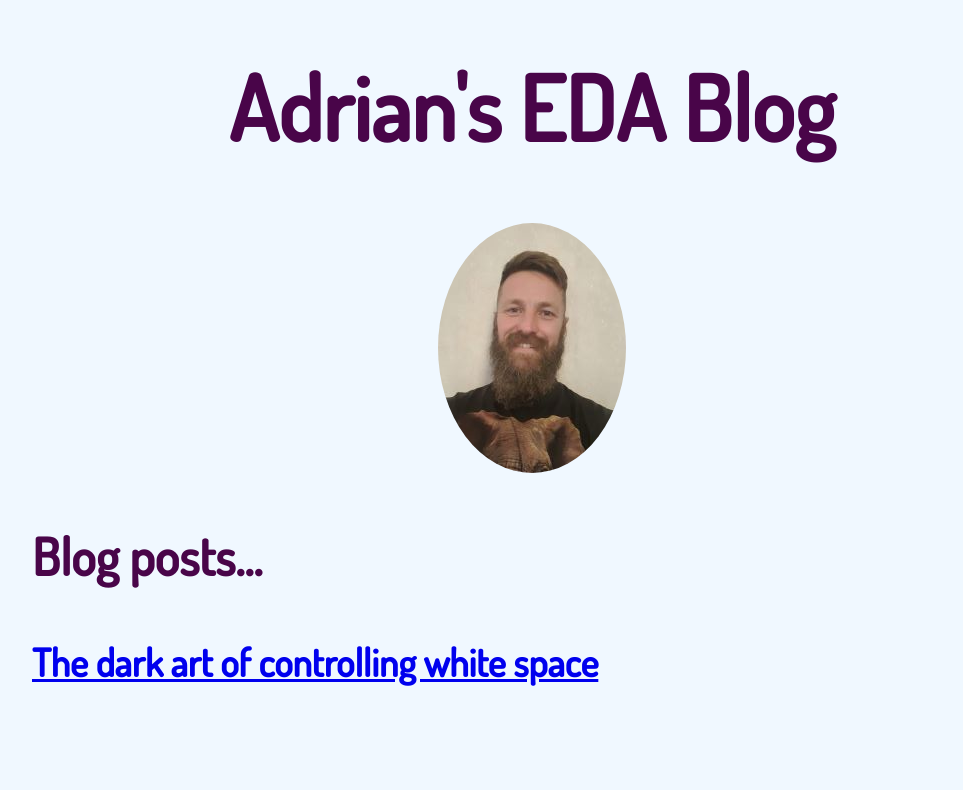
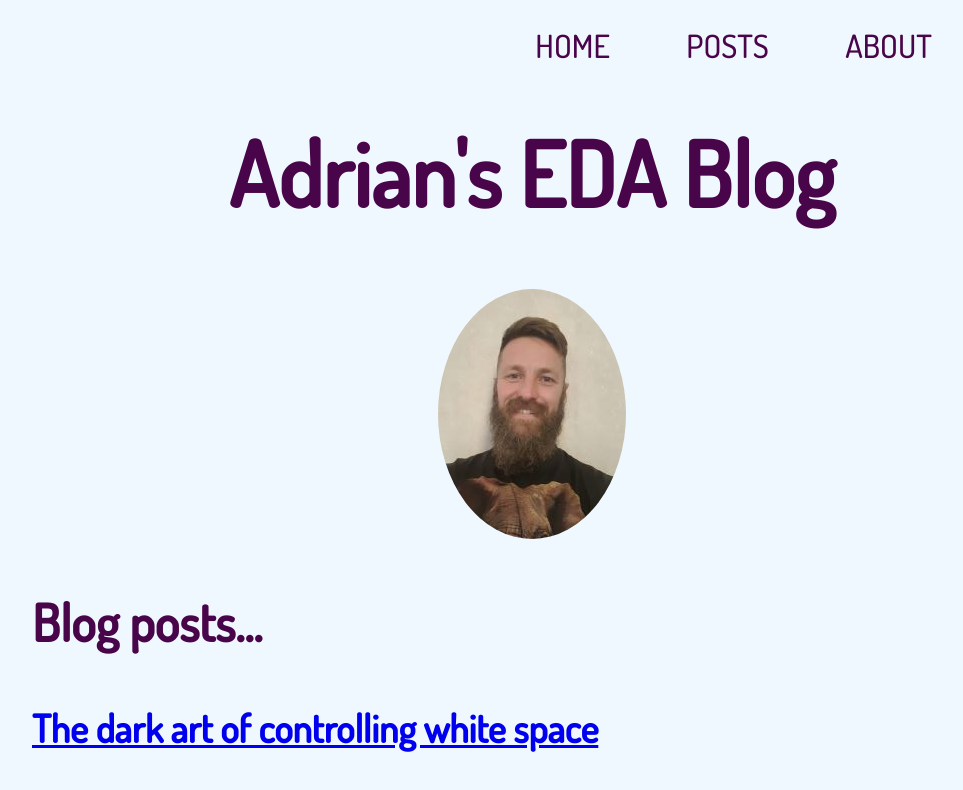
Before and after one commit to AdrianNich/adriannich.github.io, a plain HTML site: page index.html in a window 1280 px wide. Shown: the whole page, without its empty margins (108-1071 px from the left). Drawn offline with Linux system fonts and the light colour scheme.

Commit message:
updates of links

```diff
--- a/index.html
+++ b/index.html
@@ -41,12 +41,16 @@
     }
 
     header {
-      float: right;
       font-size: 4vh;
       color:rgb(73, 5, 73);
-      margin: 40px;
+      /* background: #55d66a; */
           }
 
+    header ::after {
+      content: '';
+      display: table;
+      clear: both;
+    }
     .profilepic {
             width: 188px;
             height: 250px;
@@ -63,8 +67,66 @@
 "https://adriannich.github.io/images/scary.jpg");
             background-repeat: no-repeat;
         }
+    .container {
+      width: 80%;
+      margin: 0 auto;
+    }
+
+    nav {
+      float: right;
+    }
+    nav ul {
+      margin: 0;
+      padding: 0;
+      list-style: none;
+    }
+
+    nav li {
+      display: inline-block;
+      margin-left: 70px;
+      padding-top: 25px;
+      position: relative;
+    }
+
+    nav a{
+      color: rgb(73, 5, 73);
+      text-decoration: none;
+      text-transform: uppercase;
+        }
+
+    nav a:hover {
+      color: black;
+    }
+
+    nav a::before {
+      content: '';
+      display: block;
+      height: 5px;
+      width: 100%;
+      background-color: rgb(73, 5, 73);
+      position: absolute;
+      top: 0;
+      width: 0%;
+      transition: all ease-in-out 250ms;
+    }
+
+    nav a:hover::before {
+      width: 100%;
+    }
   </style>
   <body>
+    <header>
+      <div class="container">
+        <nav>
+          <ul>
+            <li><a href="#">Home</a></li>
+            <li><a href="#">Posts</a></li>
+            <li><a href="#">About</a></li>
+          </ul>
+        </nav>
+      </div>
+
+    </header>
     <div>
     <h1>Adrian's EDA Blog</h1>
     </div>
```
Also changed, not shown: blog/marborpad/marborpad.html (+3 -3 lines), blog/marborpad/images/scary.jpg (added), blog/marborpad/images/smiles.jpg (added), images/20220209_192705.jpg (deleted), images/20220209_192900.jpg (deleted), images/whanau-pic-thermal.jpg (deleted), images/whanau-pic-thermal1.jpg (deleted), images/whanau-pic.jpg (deleted), images/whanau-pic1.jpg (deleted), images/whanau1.jpg (deleted).
